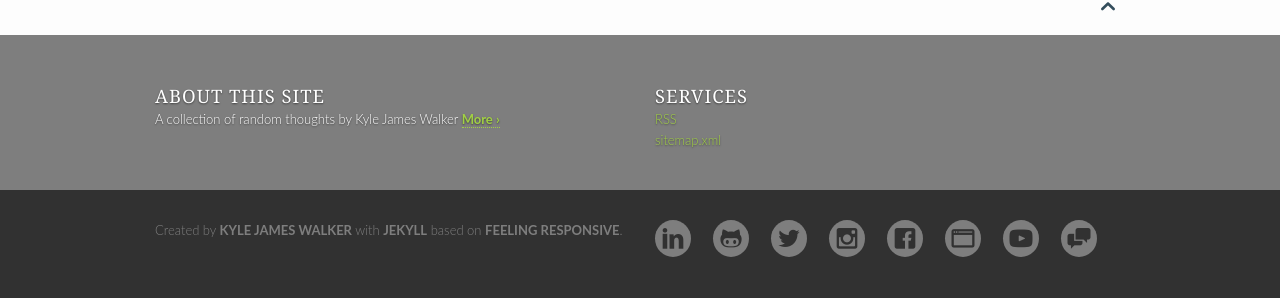
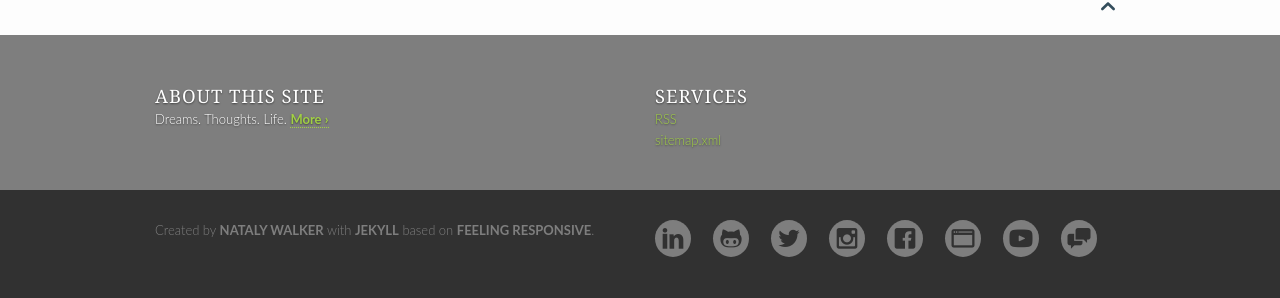
Before and after one commit to NatWalk/NatWalk.github.io, a Jekyll site: the page built from pages/pages-root-folder/index.md, in a window 1280 px wide. Shown: the part 949-1247 px from the top of the page. Built offline with Jekyll 4.4.1, drawn with Linux system fonts in a browser that asks for light colours.

Commit message:
Not Kyle

```diff
--- a/_config.yml
+++ b/_config.yml
@@ -7,23 +7,23 @@
 #                                                 /____/
 #
 # Title of your website
-title: "Kyle James Walker"
+title: "Nataly Walker"
 
 
 # The slogan describes your website and is used on homepage in <title> and other important places
-slogan: "Always push your limits, and love doing it."
+slogan: "I am forever"
 
 
 # The description is used on homepage and in the footer to quickly describe your website. Use a maximum of 150 characters for SEO-purposes.
-description: "A collection of random thoughts by Kyle James Walker"
+description: "Dreams. Thoughts. Life."
 
 # Main author of the website
 # See > authors.yml
-author: KyleJamesWalker
+author: NatWalk
 
 # This URL is the main adresse. Don't include a slash at the end.
 #
-url: "https://kylejameswalker.github.io"
+url: "https://NatWalk.github.io"
 baseurl: ""
 
 # This is for the editing function in _/includes/improve_content.html
@@ -36,7 +36,7 @@ improve_content: ""
 # Example: <img src="{{ site.urlimg }}/{{ post.image.title }}">
 # Markdown-Example for posts ![Image Text]({{ site.urlimg }}/image.jpg)
 #
-urlimg: "https://kylejameswalker.github.io/images/"
+urlimg: "https://NatWalk.github.io/images/"
 
 
 # Logo size is 600x80 pixels
--- a/_data/authors.yml
+++ b/_data/authors.yml
@@ -4,6 +4,6 @@
 # 2. Change author in default settings in config.yml
 #
 # Ressource › http://blog.sorryapp.com/blogging-with-jekyll/2014/02/06/adding-authors-to-your-jekyll-site.html
-KyleJamesWalker:
-    name: "Kyle James Walker"
-    url: http://KyleJamesWalker.github.io/
+NatWalk:
+    name: "Nataly Walker"
+    url: http://www.natalywalker.com
```
